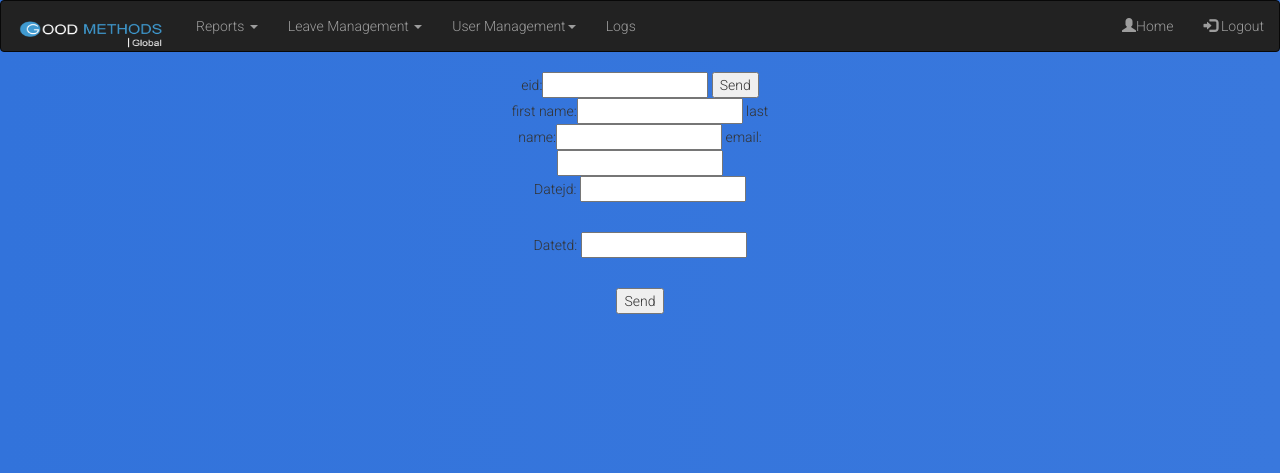
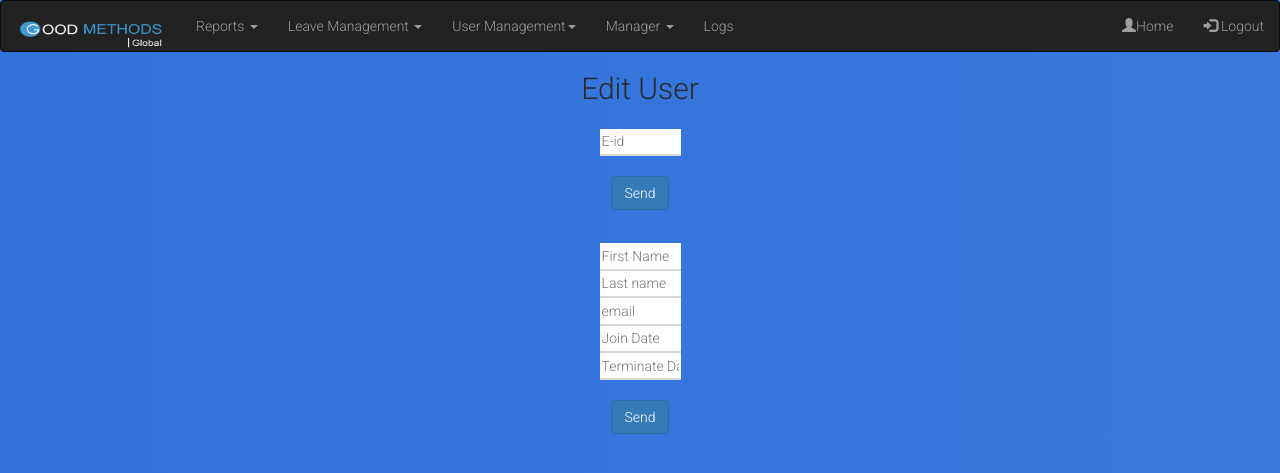
Before and after one commit to GAUTHAM31/djangogmg, a Django app: template gmg_1/templates/admintemp/edituser.html in a window 1280 px wide. Shown: the top 473 px of the page. Run offline with Django 3.2, Linux system fonts and the light colour scheme; the template is opened without the code that fills it, so the values that code supplies are empty; some libraries are stand-ins or nearby versions.

Commit message:
User+log UI update

```diff
--- a/gmg_1/templates/admintemp/base.html
+++ b/gmg_1/templates/admintemp/base.html
@@ -66,6 +66,14 @@
             <li><a href="/edituser/">Edit User</a></li>
           </ul>
         </li>
+         <li class="dropdown">
+          <a class="dropdown-toggle" data-toggle="dropdown" href="#">Manager <span class="caret"></span></a>
+          <ul class="dropdown-menu">
+            <li><a href="/addmanager/">Add Manager</a></li>
+            <li><a href="/editmanager/">Edit Manager</a></li>
+            <li><a href="/deletemanager/">Delete Manger</a></li>
+          </ul>
+        </li>
         <li><a href="/logs/">Logs <span class="label label-pill label-danger">{{no}}</span></a></li>
              </ul>
       <ul class="nav navbar-nav navbar-right">
--- a/gmg_1/templates/admintemp/edituser.html
+++ b/gmg_1/templates/admintemp/edituser.html
@@ -7,7 +7,8 @@
   <script src="https://code.jquery.com/jquery-1.12.4.js"></script>
   <script src="https://code.jquery.com/ui/1.12.1/jquery-ui.js"></script>
   <script>
-  var disabledDates = ['01/02/2017', '1/1/2017'];
+  var disabledDates = [{% for item in holidays %}'{{item.day.month}}/{{item.day.day}}/{{item.day.year}}',{% endfor %}];
+
 
 $(function(){
 
@@ -61,26 +62,42 @@ $(function(){
   {
     background: #4386f2;
   }
-
+form
+{
+  padding-top: 5%;
+}
+input
+{
+  width: 30%;
+  border: 0;
+  border-bottom: 2px solid #d8d8d8;
+  padding-bottom: 1%;
+  padding-top: 1%;
+}
+input:focus {
+  border-color: #1e9ce6;
+  outline: 0;
+}
   </style>
 
 {% endblock %}
 
 {% block content %}
+<h2 style="color:#292a2b;">Edit User</h2>
 <form class="selecteid" method="post" action="/edituser/">
 {% csrf_token %}
-eid:<input type="text" name="eid" >
-<button>Send</button>
+<input placeholder="E-id" type="text" name="eid" ><br><br>
+<button class="btn btn-primary">Send</button>
 </form>
 
 <form class="edit" method="post" action="/editsuccess/">
 {% csrf_token %}
-<input type="hidden" name="eid" value="{{det.eid}}"/>
-first name:<input type="text" name="fn" value= " {{det.fname}}" />
-last name:<input type="text" name="ln" value="{{det.lname}}"/>
-email:<input type="text" name="email" value="{{det.user.email}}"/>
-<p>Datejd: <input type="text" id="datepicker" name="jd" required="true" value="{{det.j_date}}"></p><br/>
-<p>Datetd: <input type="text" id="datepicker2" name="td" required="true" value="{{det.t_date}}"></p><br/>
-<button>Send</button>
+<input type="hidden" name="eid" value="{{det.eid}}"/><br>
+<input type="text" name="fn" value= "{{det.fname}}"  placeholder="First Name" /><br>
+<input placeholder="Last name" type="text" name="ln" value="{{det.lname}}"/><br>
+<input placeholder="email" type="text" name="email" value="{{det.user.email}}"/><br>
+<input placeholder="Join Date" type="text" id="datepicker" name="jd" required="true" value="{{det.j_date}}"><br/>
+<input placeholder="Terminate Date" type="text" id="datepicker2" name="td" required="true" value="{{det.t_date}}"><br/><br>
+<button class="btn btn-primary">Send</button>
 </form>
 {% endblock %}
--- a/gmg_1/templates/admintemp/logs.html
+++ b/gmg_1/templates/admintemp/logs.html
@@ -13,14 +13,16 @@
 
 
 {% block content %}
+<h2 style="color:#292a2b;">Log</h2><br>
 <div class="table-responsive">
   <table class="table table-hover table-bordered">
     <thead bgcolor="#6ba3ff">
   <tr>
     <th>Timestamp</th>
     <th>Data</th>
-    <th>admin id</th>
+    <th>Admin id</th>
   </tr>
+  </thead>
     {% for item in loglist %}
        <tr>
         <td>{{ item.logdate }}</td>
```
Also changed, not shown: attendance/views.py (+5 -38 lines), gmg_1/templates/admintemp/adduser.html (+24 -7 lines).
